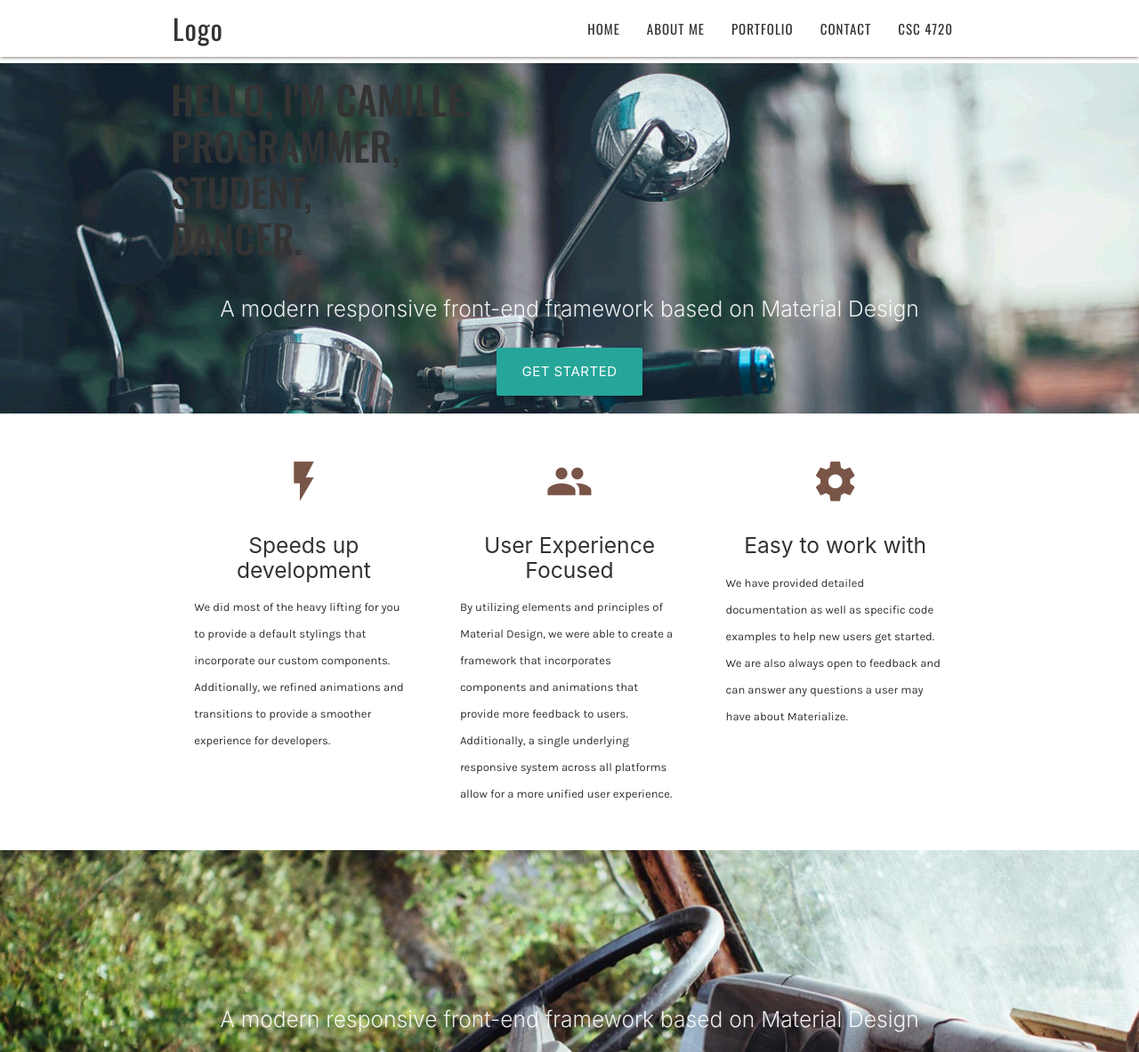
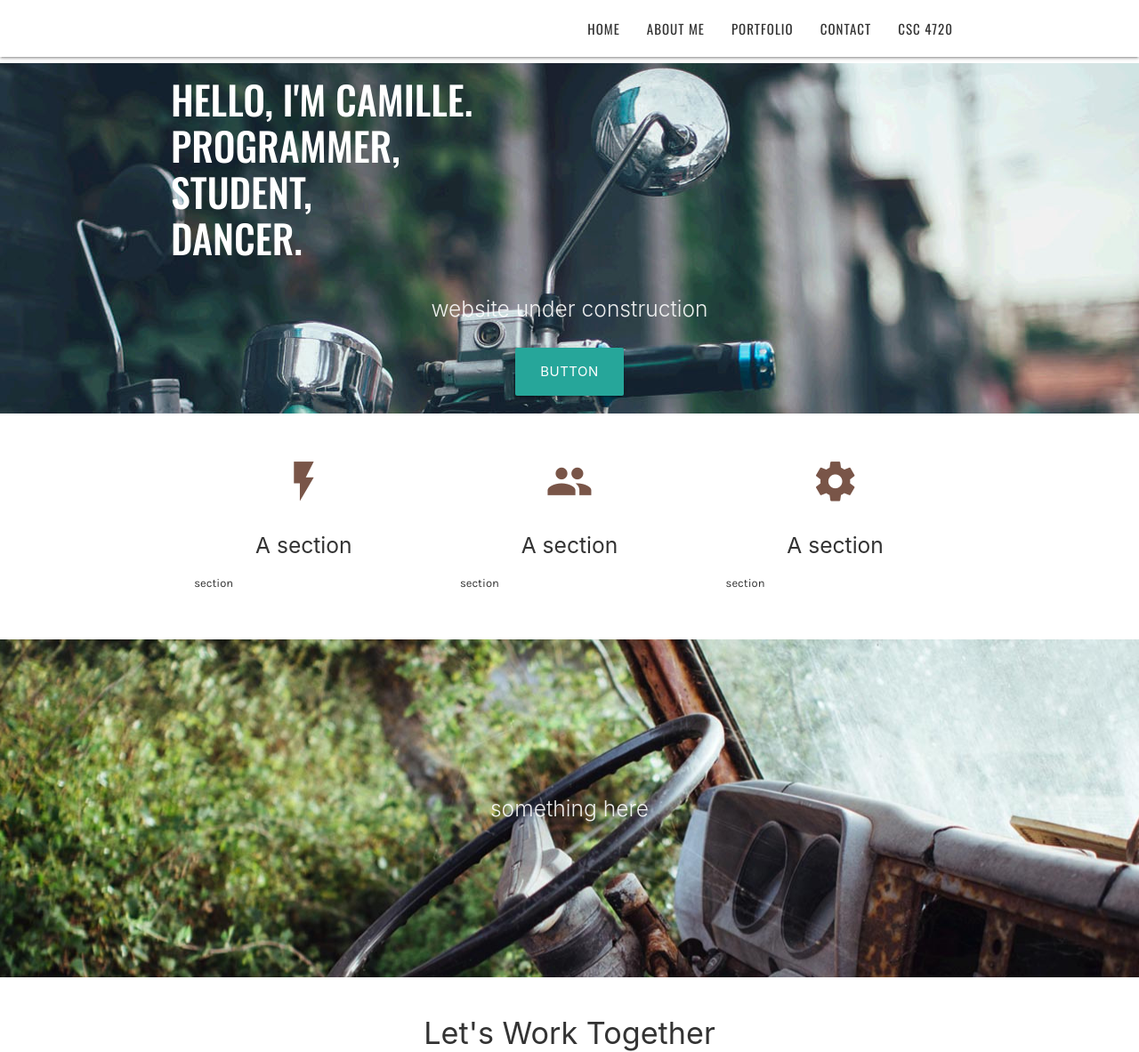
Before and after one commit to ggellimac/HCI, a plain HTML site: page index.html in a window 1280 px wide. Shown: the top 1183 px of the page at 89% size. Drawn offline with nearby package versions, Linux system fonts and the light colour scheme.

Commit message:
change h1 color

```diff
--- a/css/style.css
+++ b/css/style.css
@@ -29,7 +29,7 @@ nav {
   padding: 0 3px
 }
 
-body, h1 {
+body {
   color: #333
 }
 
--- a/index.html
+++ b/index.html
@@ -3,7 +3,7 @@
 <head>
   <meta http-equiv="Content-Type" content="text/html; charset=UTF-8"/>
   <meta name="viewport" content="width=device-width, initial-scale=1"/>
-  <title>Parallax Template - Materialize</title>
+  <title>Camille Pascua</title>
 
   <!-- CSS  -->
   <link href="https://fonts.googleapis.com/css?family=Oswald&display=swap" rel="stylesheet">
@@ -15,7 +15,7 @@
 <body>
   <nav class="white" role="navigation">
     <div class="nav-wrapper container">
-      <a id="logo-container" href="#" class="brand-logo">Logo</a>
+      <a id="logo-container" href="#" class="brand-logo"></a>
       <ul class="right hide-on-med-and-down">
         <li><a href="#home">HOME</a></li>
         <li><a href="#about">ABOUT ME</a></li>
@@ -39,12 +39,12 @@
     <div class="section no-pad-bot">
       <div class="container">
         <br><br>
-        <h1 class="header">Hello, I'm Camille. <br>Programmer, <br>Student, <br>Dancer.</h1>
+        <h1 class="header white-text">Hello, I'm Camille. <br>Programmer, <br>Student, <br>Dancer.</h1>
         <div class="row center">
-          <h5 class="header col s12 light">A modern responsive front-end framework based on Material Design</h5>
+          <h5 class="header col s12 light">website under construction</h5>
         </div>
         <div class="row center">
-          <a href="http://materializecss.com/getting-started.html" id="download-button" class="btn-large waves-effect waves-light teal lighten-1">Get Started</a>
+          <a href="#" id="download-button" class="btn-large waves-effect waves-light teal lighten-1">button</a>
         </div>
         <br><br>
 
@@ -62,27 +62,27 @@
         <div class="col s12 m4">
           <div class="icon-block">
             <h2 class="center brown-text"><i class="material-icons">flash_on</i></h2>
-            <h5 class="center">Speeds up development</h5>
+            <h5 class="center">A section</h5>
 
-            <p class="light">We did most of the heavy lifting for you to provide a default stylings that incorporate our custom components. Additionally, we refined animations and transitions to provide a smoother experience for developers.</p>
+            <p class="light">section</p>
           </div>
         </div>
 
         <div class="col s12 m4">
           <div class="icon-block">
             <h2 class="center brown-text"><i class="material-icons">group</i></h2>
-            <h5 class="center">User Experience Focused</h5>
+            <h5 class="center">A section</h5>
 
-            <p class="light">By utilizing elements and principles of Material Design, we were able to create a framework that incorporates components and animations that provide more feedback to users. Additionally, a single underlying responsive system across all platforms allow for a more unified user experience.</p>
+            <p class="light">section</p>
           </div>
         </div>
 
         <div class="col s12 m4">
           <div class="icon-block">
             <h2 class="center brown-text"><i class="material-icons">settings</i></h2>
-            <h5 class="center">Easy to work with</h5>
+            <h5 class="center">A section</h5>
 
-            <p class="light">We have provided detailed documentation as well as specific code examples to help new users get started. We are also always open to feedback and can answer any questions a user may have about Materialize.</p>
+            <p class="light">section</p>
           </div>
         </div>
       </div>
@@ -95,7 +95,7 @@
     <div class="section no-pad-bot">
       <div class="container">
         <div class="row center">
-          <h5 class="header col s12 light">A modern responsive front-end framework based on Material Design</h5>
+          <h5 class="header col s12 light">something here</h5>
         </div>
       </div>
     </div>
@@ -108,7 +108,7 @@
       <div class="row">
         <div class="col s12 center">
           <h3><i class="mdi-content-send brown-text"></i></h3>
-          <h4>Contact Us</h4>
+          <h4>Let's Work Together</h4>
           <p class="left-align light">Lorem ipsum dolor sit amet, consectetur adipiscing elit. Nullam scelerisque id nunc nec volutpat. Etiam pellentesque tristique arcu, non consequat magna fermentum ac. Cras ut ultricies eros. Maecenas eros justo, ullamcorper a sapien id, viverra ultrices eros. Morbi sem neque, posuere et pretium eget, bibendum sollicitudin lacus. Aliquam eleifend sollicitudin diam, eu mattis nisl maximus sed. Nulla imperdiet semper molestie. Morbi massa odio, condimentum sed ipsum ac, gravida ultrices erat. Nullam eget dignissim mauris, non tristique erat. Vestibulum ante ipsum primis in faucibus orci luctus et ultrices posuere cubilia Curae;</p>
         </div>
       </div>
@@ -121,7 +121,7 @@
     <div class="section no-pad-bot">
       <div class="container">
         <div class="row center">
-          <h5 class="header col s12 light">A modern responsive front-end framework based on Material Design</h5>
+          <h5 class="header col s12 light">something here</h5>
         </div>
       </div>
     </div>
@@ -132,13 +132,13 @@
     <div class="container">
       <div class="row">
         <div class="col l6 s12">
-          <h5 class="white-text">Company Bio</h5>
-          <p class="grey-text text-lighten-4">We are a team of college students working on this project like it's our full time job. Any amount would help support and continue development on this project and is greatly appreciated.</p>
+          <h5 class="white-text">About Me</h5>
+          <p class="grey-text text-lighten-4">Hello!</p>
 
 
         </div>
         <div class="col l3 s12">
-          <h5 class="white-text">Settings</h5>
+          <h5 class="white-text">Navigation</h5>
           <ul>
             <li><a class="white-text" href="#!">Link 1</a></li>
             <li><a class="white-text" href="#!">Link 2</a></li>
@@ -147,7 +147,7 @@
           </ul>
         </div>
         <div class="col l3 s12">
-          <h5 class="white-text">Connect</h5>
+          <h5 class="white-text">Contact</h5>
           <ul>
             <li><a class="white-text" href="#!">Link 1</a></li>
             <li><a class="white-text" href="#!">Link 2</a></li>
@@ -159,7 +159,7 @@
     </div>
     <div class="footer-copyright">
       <div class="container">
-      Made by <a class="brown-text text-lighten-3" href="http://materializecss.com">Materialize</a>
+      Camille Pascua
       </div>
     </div>
   </footer>
```
Also changed, not shown: csc4720.html (+2 -2 lines).
